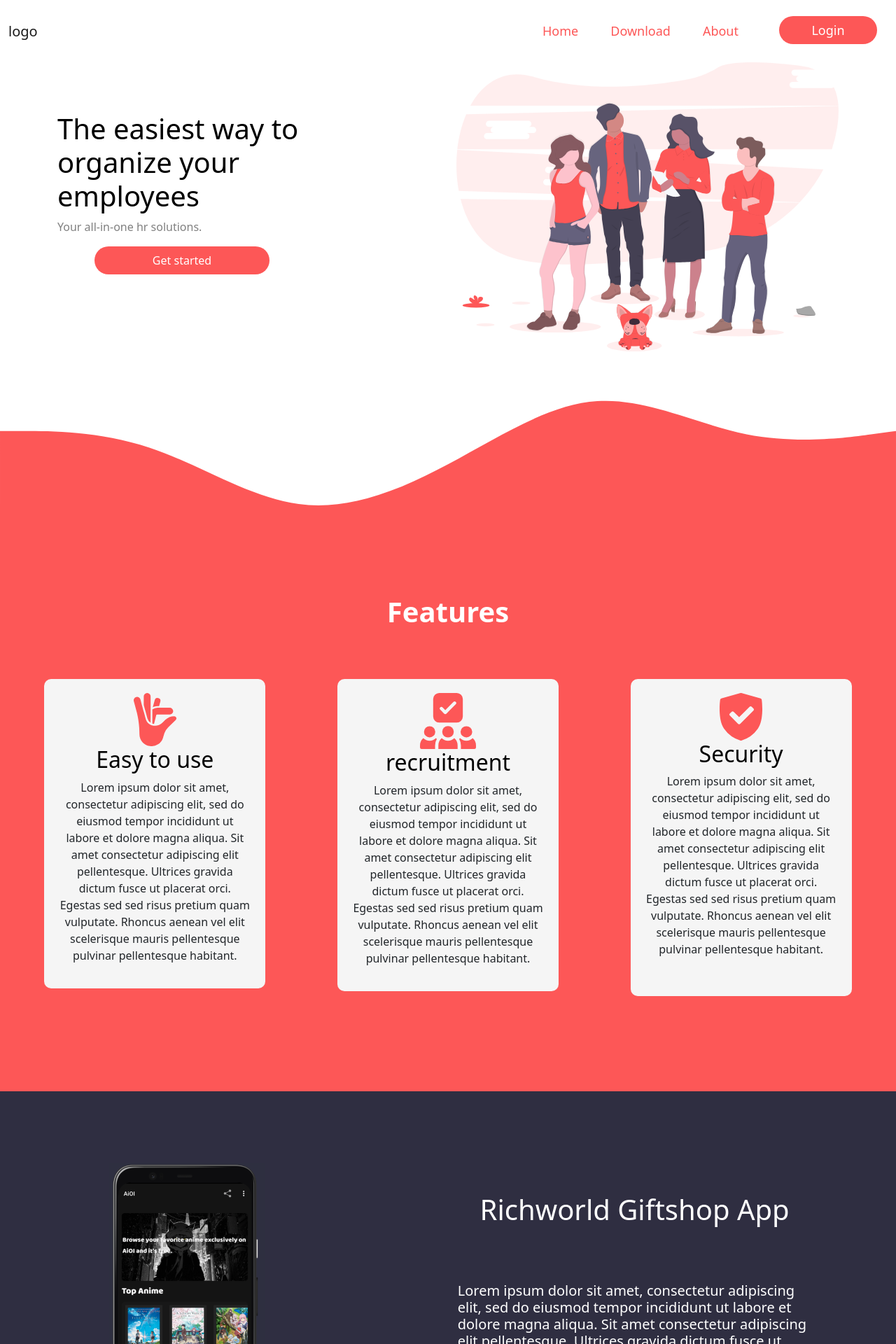
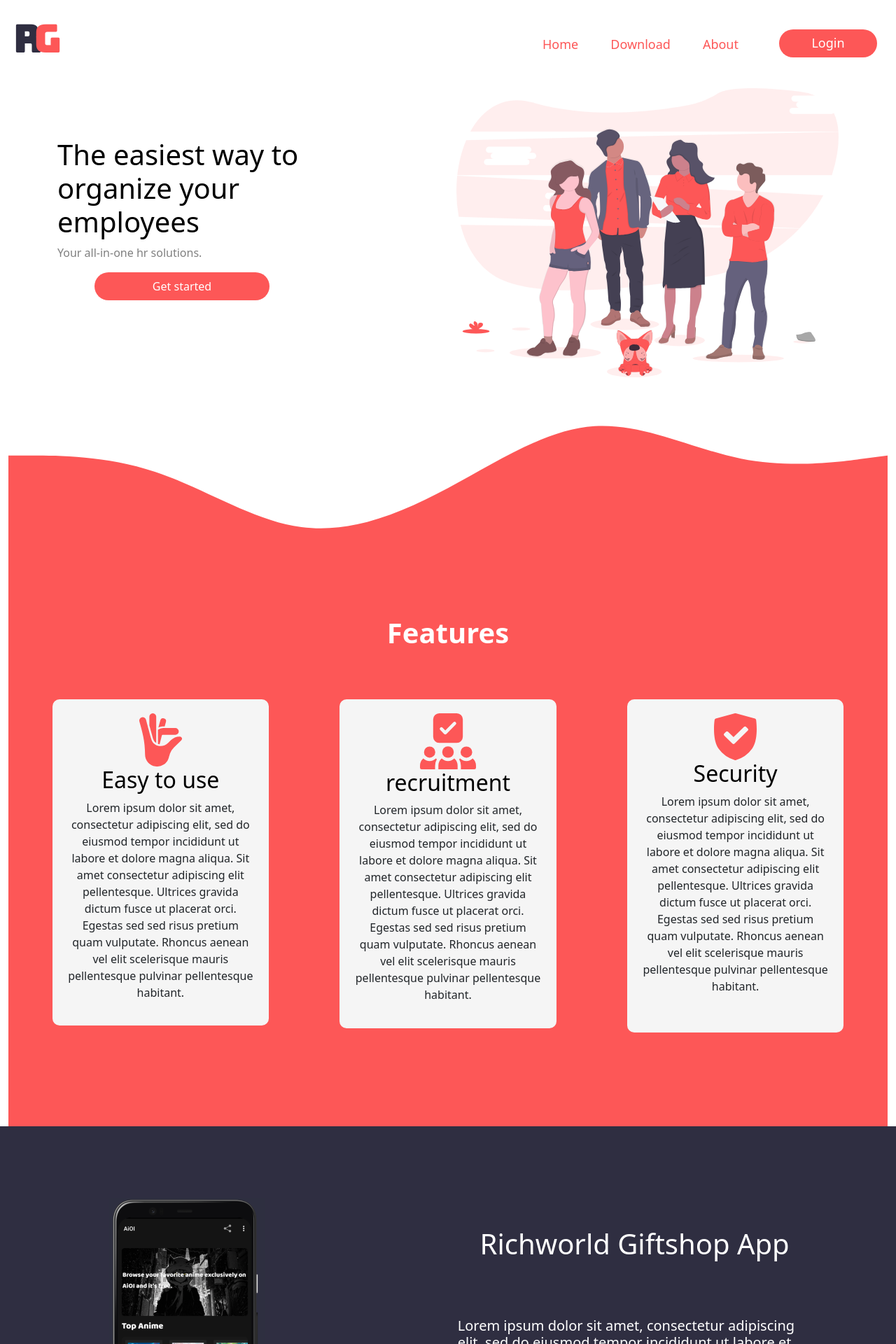
Before and after one commit to mrhero05/Richworld-Giftshop, a PHP site: page / in a window 1280 px wide. Shown: the top 1920 px of the page at 70% size. Run offline with PHP 8.4, Linux system fonts and the light colour scheme; some libraries are stand-ins or nearby versions.

Commit message:
Animations added(Not finished)

```diff
--- a/des.css
+++ b/des.css
@@ -1,4 +1,5 @@
 @import url('https://fonts.googleapis.com/css2?family=Roboto:wght@400;500;700;900&display=swap');
+@import url('https://fonts.googleapis.com/css2?family=Bungee&display=swap');
 
 .login-border{
     border: none;
@@ -737,6 +738,24 @@ background:#3d3b53;
     color: #FD5757;
     font-weight: 500;
 }
+
+.navbar-brand{
+    font-family: 'Bungee', cursive;
+
+}
+
+.navbar-brand p{
+    color:#2F2E41;
+    font-size: 2.8em;
+    margin-left: 10%;
+}
+
+
+.navbar-brand span{
+    color: #fd5757;
+    margin-left: -12px;
+
+}
 .nav-login{
     background-color: #FD5757;
     border: none;
--- a/include/head.inc.php
+++ b/include/head.inc.php
@@ -18,6 +18,8 @@
 
     <script src="https://code.jquery.com/jquery-3.6.0.min.js" integrity="sha256-/xUj+3OJU5yExlq6GSYGSHk7tPXikynS7ogEvDej/m4=" crossorigin="anonymous"></script>
 
+    <link rel="stylesheet" href="https://unpkg.com/aos@next/dist/aos.css" />
+
 <title>Richworld Giftshops</title>
 </head>
 <body>
--- a/index.php
+++ b/index.php
@@ -6,7 +6,7 @@ include 'include/head.inc.php';
 </html>
 <nav class="navbar navbar-expand-lg navbar-light" id="nav_index">
   <div class="container-fluid">
-    <a class="navbar-brand" href="index.php">logo</a>
+    <a class="navbar-brand" href="index.php"><p>R<span>G</span></p></a>
     <button class="navbar-toggler" type="button" data-bs-toggle="collapse" data-bs-target="#navbarNav" aria-controls="navbarNav" aria-expanded="false" aria-label="Toggle navigation">
       <span class="navbar-toggler-icon"></span>
     </button>
@@ -30,6 +30,11 @@ include 'include/head.inc.php';
   </div>
 </nav>
 <section id="nav-body">
+<div data-aos="fade-up"
+    data-aos-delay="50"
+    data-aos-duration="800"
+    data-aos-easing="ease-in"
+>
 <div class="container">
     <div class="row">
       <!-- for introduction part -->
@@ -46,11 +51,12 @@ include 'include/head.inc.php';
           </div>
         </div>
     </div>
+    </div>
 
 </div>
+
 <div class="container-fluid">
   <div class="row">
-    <div class="col-lg-12 p-0">
       <div class="bgwave-red">
         <svg xmlns="http://www.w3.org/2000/svg" viewBox="0 0 1440 320"><path fill="#FD5757" fill-opacity="1" d="M0,128L40,128C80,128,160,128,240,154.7C320,181,400,235,480,245.3C560,256,640,224,720,181.3C800,139,880,85,960,80C1040,75,1120,117,1200,133.3C1280,149,1360,139,1400,133.3L1440,128L1440,320L1400,320C1360,320,1280,320,1200,320C1120,320,1040,320,960,320C880,320,800,320,720,320C640,320,560,320,480,320C400,320,320,320,240,320C160,320,80,320,40,320L0,320Z"></path></svg>
         </svg>
@@ -58,28 +64,47 @@ include 'include/head.inc.php';
         <div class="container-fluid features">
           <div class="row">
             <div class="col-lg-4">
+            <div data-aos="slide-up"
+                  data-aos-delay="50"
+                  data-aos-duration="1000"
+                  data-aos-easing="ease-in-out"
+              >
               <div class="easy">
               <img src="img/index_icon/easy.svg">
               <h2>Easy to use</h2>
               <p>Lorem ipsum dolor sit amet, consectetur adipiscing elit, sed do eiusmod tempor incididunt ut labore et dolore magna aliqua. Sit amet consectetur adipiscing elit pellentesque. Ultrices gravida dictum fusce ut placerat orci. Egestas sed sed risus pretium quam vulputate. Rhoncus aenean vel elit scelerisque mauris pellentesque pulvinar pellentesque habitant. </p>
               </div>
+              </div>
             </div>
             <div class="col-lg-4">
+            <div data-aos="slide-up"
+                  data-aos-delay="50"
+                  data-aos-duration="1100"
+                  data-aos-easing="ease-in-out"
+              >
               <div class="recruit">
                 <img src="img/index_icon/recruitment.svg">
                 <h2>recruitment</h2>
                 <p>Lorem ipsum dolor sit amet, consectetur adipiscing elit, sed do eiusmod tempor incididunt ut labore et dolore magna aliqua. Sit amet consectetur adipiscing elit pellentesque. Ultrices gravida dictum fusce ut placerat orci. Egestas sed sed risus pretium quam vulputate. Rhoncus aenean vel elit scelerisque mauris pellentesque pulvinar pellentesque habitant. </p>
                 </div>
+                </div>
             </div>
             <div class="col-lg-4">
+            <div data-aos="slide-up"
+                  data-aos-delay="50"
+                  data-aos-duration="1200"
+                  data-aos-easing="ease-in-out"
+              >
               <div class="security">
                 <img src="img/index_icon/security.svg">
                 <h2>Security</h2>
                 <p>Lorem ipsum dolor sit amet, consectetur adipiscing elit, sed do eiusmod tempor incididunt ut labore et dolore magna aliqua. Sit amet consectetur adipiscing elit pellentesque. Ultrices gravida dictum fusce ut placerat orci. Egestas sed sed risus pretium quam vulputate. Rhoncus aenean vel elit scelerisque mauris pellentesque pulvinar pellentesque habitant. </p>
                 </div>
             </div>
+            </div>
           </div>
         </div>
+      </div>
       </div>
 </div>
 </section>
@@ -90,17 +115,30 @@ include 'include/head.inc.php';
       <div class="row">
         <div class="col-lg-5">
           <div class="d-img">
-          <img src="img/index_icon/android.png"></div>
+          <div data-aos="slide-right"
+                data-aos-delay="40"
+                data-aos-duration="1100"
+                data-aos-easing="ease-in-out"
+            >
+          <img src="img/index_icon/android.png">
+          </div>
+          </div>
         </div>
         <div class="col-lg-7">
+        <div data-aos="slide-left"
+              data-aos-delay="50"
+              data-aos-duration="2000"
+              data-aos-easing="ease-in-out"
+          >
           <div class="d-title">
           <h1>Richworld Giftshop App</h1>
           <h5>Lorem ipsum dolor sit amet, consectetur adipiscing elit, sed do eiusmod tempor incididunt ut labore et dolore magna aliqua. Sit amet consectetur adipiscing elit pellentesque. Ultrices gravida dictum fusce ut placerat orci. Egestas sed sed risus pretium quam vulputate. Rhoncus aenean vel elit scelerisque mauris pellentesque pulvinar pellentesque habitant. </h5>
           <button type="button">Download App</button>
           </div>
         </div>
+        </div>
       </div>
-    </div>
+  </div>
   </div>
   <svg xmlns="http://www.w3.org/2000/svg" viewBox="0 0 1440 320"><path fill="#2f2e41" fill-opacity="1" d="M0,128L26.7,133.3C53.3,139,107,149,160,133.3C213.3,117,267,75,320,53.3C373.3,32,427,32,480,64C533.3,96,587,160,640,160C693.3,160,747,96,800,90.7C853.3,85,907,139,960,165.3C1013.3,192,1067,192,1120,202.7C1173.3,213,1227,235,1280,218.7C1333.3,203,1387,149,1413,122.7L1440,96L1440,0L1413.3,0C1386.7,0,1333,0,1280,0C1226.7,0,1173,0,1120,0C1066.7,0,1013,0,960,0C906.7,0,853,0,800,0C746.7,0,693,0,640,0C586.7,0,533,0,480,0C426.7,0,373,0,320,0C266.7,0,213,0,160,0C106.7,0,53,0,27,0L0,0Z"></path></svg>
 </section>
@@ -121,3 +159,8 @@ include 'include/head.inc.php';
   </div>
 </div>
 </section>
+
+<script src="https://unpkg.com/aos@next/dist/aos.js"></script>
+<script>
+AOS.init();
+</script>
```
